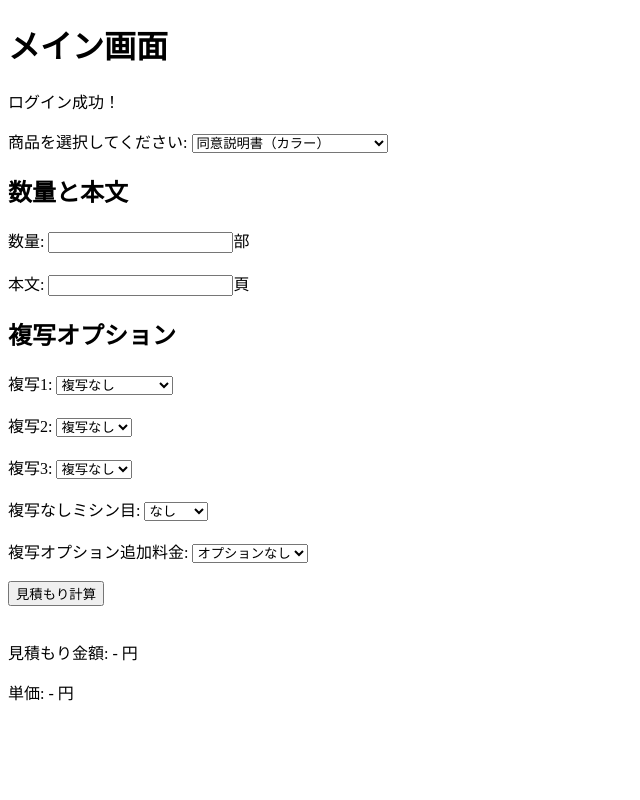
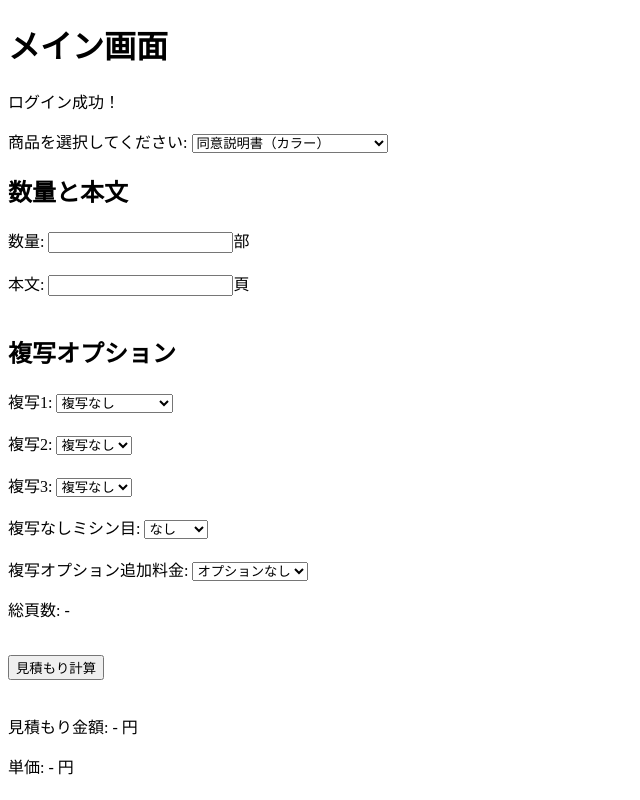
Before and after one commit to fujisawaxxxx/FiveRings, a Django app: page /accounts/main/ in a window 1280 px wide. Shown: the whole page, without its empty margins (0-640 px from the left). Run offline with Django 5.2, Linux system fonts and the light colour scheme; a user stored in the database is signed in.

Commit message:
同意説明書（モノクロ）以外の見積書計算が出来る

```diff
--- a/accounts/templates/accounts/main.html
+++ b/accounts/templates/accounts/main.html
@@ -2,7 +2,7 @@
 <html lang="ja">
 <head>
     <meta charset="UTF-8">
-    <title>メイン画面11/13-3</title>
+    <title>メイン画面11/13-5</title>
     <script>
         //商品のプルダウン選択時
         function toggleCopyOptions() {
@@ -217,6 +217,8 @@
 
 
         // 見積もり計算ボタンがクリックされたとき動作
+        // 見積もり計算ボタンがクリックされたとき動作
+        // 見積もり計算ボタンがクリックされたとき動作
         function calculateEstimate() {
             // 数量と本文頁数を取得
             var quantity = parseFloat(document.getElementById("quantity").value) || 0;
@@ -225,22 +227,42 @@
             // 商品を取得
             var selectedProduct = document.getElementById("document-type").value;
 
-            // 各複写オプション頁数を取得
-            var fukusha1Page = parseInt(document.getElementById("fukusha1-label").innerText.replace("複写頁数：", "")) || 0;
-            var fukusha2Page = parseInt(document.getElementById("fukusha2-label").innerText.replace("複写頁数：", "")) || 0;
-            var fukusha3Page = parseInt(document.getElementById("fukusha3-label").innerText.replace("複写頁数：", "")) || 0;
-            var fukusha4Page = parseInt(document.getElementById("fukusha4-label").innerText.replace("複写頁数：", "")) || 0;
+            // 複写オプションの頁数を無視するかどうか判定
+            var isCopyOptionIgnored = (selectedProduct === "case-card" || selectedProduct === "chiken-plan" || selectedProduct === "medication-diary");
+
+            // 各複写オプション頁数と厚紙オプション頁数を取得
+            var fukusha1Page = isCopyOptionIgnored ? 0 : parseInt(document.getElementById("fukusha1-label").innerText.replace("複写頁数：", "")) || 0;
+            var fukusha2Page = isCopyOptionIgnored ? 0 : parseInt(document.getElementById("fukusha2-label").innerText.replace("複写頁数：", "")) || 0;
+            var fukusha3Page = isCopyOptionIgnored ? 0 : parseInt(document.getElementById("fukusha3-label").innerText.replace("複写頁数：", "")) || 0;
+            var fukusha4Page = isCopyOptionIgnored ? 0 : parseInt(document.getElementById("fukusha4-label").innerText.replace("複写頁数：", "")) || 0;
 
             // 各厚紙オプション頁数を取得
-            var atsugami2Page = parseInt(document.getElementById("atsugami2-label").innerText.replace("厚紙頁数：", "")) || 0;
-            var atsugami3Page = parseInt(document.getElementById("atsugami3-label").innerText.replace("厚紙頁数：", "")) || 0;
+            var atsugami2Page = isCopyOptionIgnored ? 0 : parseInt(document.getElementById("atsugami2-label").innerText.replace("厚紙頁数：", "")) || 0;
+            var atsugami3Page = isCopyOptionIgnored ? 0 : parseInt(document.getElementById("atsugami3-label").innerText.replace("厚紙頁数：", "")) || 0;
 
             // 総頁数を計算（本文頁数 + 各複写頁数 + 各厚紙頁数）
             var totalPages = content + fukusha1Page + fukusha2Page + fukusha3Page + fukusha4Page + atsugami2Page + atsugami3Page;
 
-            // 商品が「同意説明書（カラー）」の場合に見積もり計算
+            // totalPagesを表示
+            document.getElementById("total-pages-result").innerText = "総頁数: " + totalPages;
+
+            // 商品別に異なるAPIエンドポイントを呼び出す
+            let apiUrl;
             if (selectedProduct === "consent-color") {
-                fetch(`/orders/api/agree-color/?content=${totalPages}`)
+                apiUrl = `/orders/api/agree-color/?content=${totalPages}`;
+            } else if (selectedProduct === "consent-monochrome") {
+                apiUrl = `/orders/api/agree-monochrome/?content=${totalPages}`;
+            } else if (selectedProduct === "case-card") {
+                apiUrl = `/orders/api/casecard-price/?content=${content}`;
+            } else if (selectedProduct === "chiken-plan") {
+                apiUrl = `/orders/api/chiken-plan-price/?content=${content}`;
+            } else if (selectedProduct === "medication-diary") {
+                apiUrl = `/orders/api/medication-diary-price/?content=${content}`;
+            }
+
+            // APIにリクエストを送信して見積もり金額を取得
+            if (apiUrl) {
+                fetch(apiUrl)
                     .then(response => response.json())
                     .then(data => {
                         if (data.unit_price) {
@@ -260,6 +282,7 @@
                     });
             }
         }
+
 
 
 
@@ -285,7 +308,7 @@
     <input type="number" id="quantity" name="quantity" min="1" step="1" required><label>部</label><br><br>
 
     <label for="content">本文:</label>
-    <input type="number" id="content" name="content" required><label>頁</label<br><br>
+    <input type="number" id="content" name="content" required><label>頁</label<br><br><br>
 
     <!-- 複写オプションのプルダウンメニュー 5つ -->
     <div id="copy-options">
@@ -349,9 +372,10 @@
             <option value="fukusha_add_price-2">カラー2枚複写</option>
             <option value="fukusha_add_price-3">両面3枚複写</option>
             <option value="fukusha_add_price-4">両面2枚複写</option>
-        </select><br><br>
+        </select><br>
+
+        <p id="total-pages-result">総頁数: -</p><br>
     </div>
-
     <!-- 見積もり計算ボタン -->
     <button type="button" onclick="calculateEstimate()">見積もり計算</button><br><br>
 
```
Also changed, not shown: db.sqlite3.
